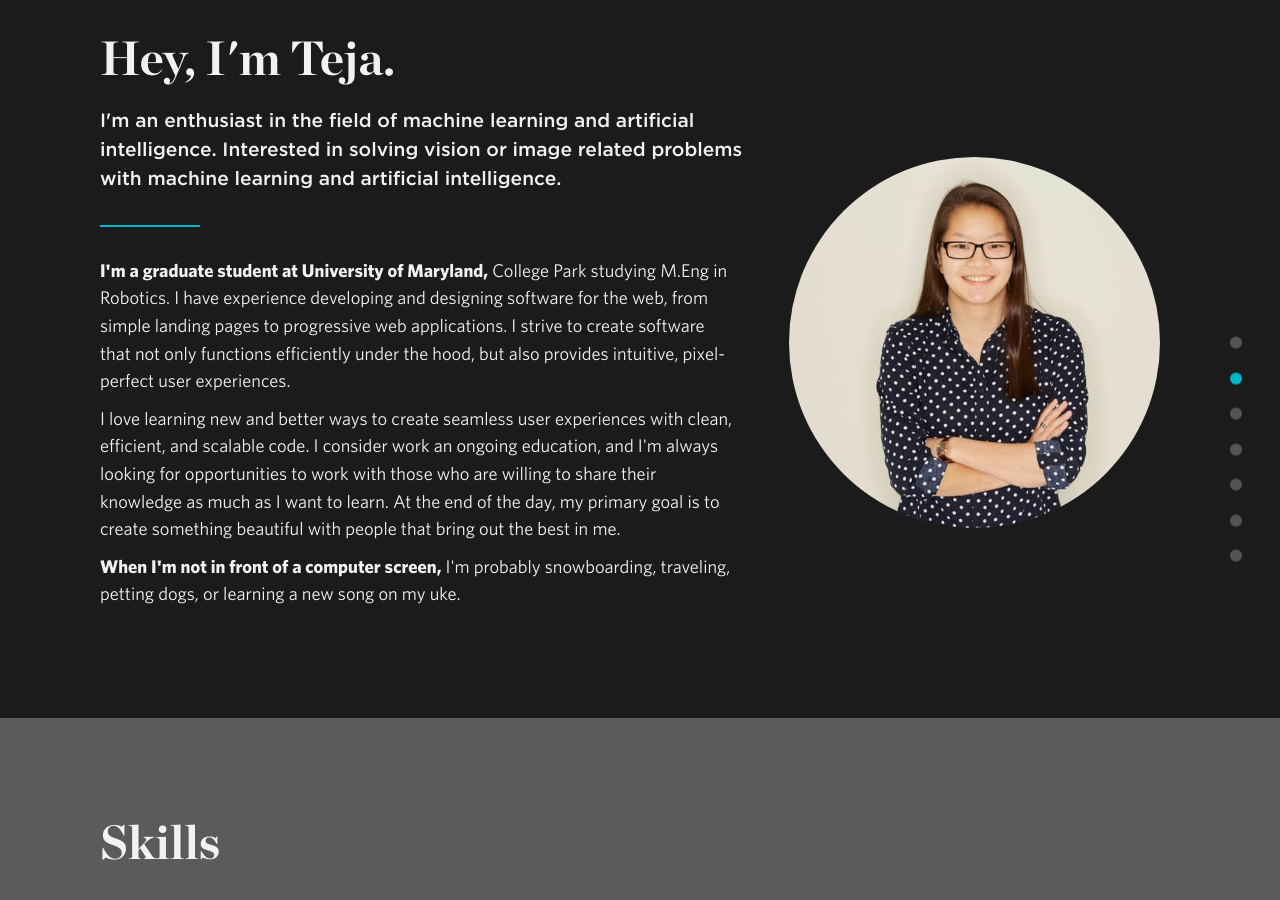
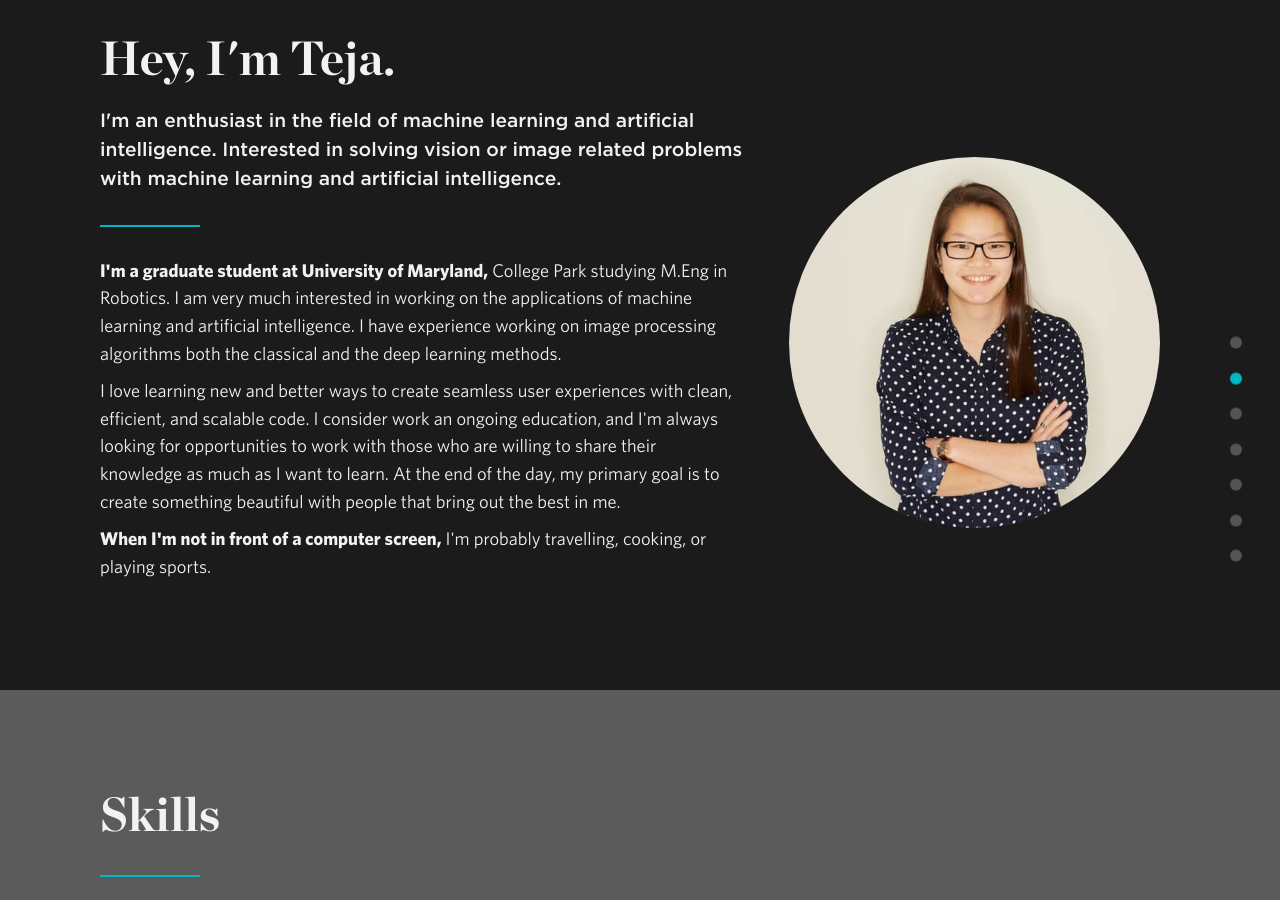
Before and after one commit to sgteja/trailsite.github.io, a Jekyll site: the page built from index.html, in a window 1280 px wide and 900 px high, scrolled down 995 px. Built offline with Jekyll 4.4.1, drawn with Linux system fonts in a browser that asks for light colours; nearby versions of some CDN libraries.

Commit message:
Second Para to be edited

```diff
--- a/_includes/about.html
+++ b/_includes/about.html
@@ -7,9 +7,9 @@
       <div class="about-wrapper">
         <img class="headshot" src="img/headshot.jpg" alt="headshot">
         <div class="about-text-wrapper">
-          <p class="about-text"><strong>I'm a graduate student at University of Maryland,</strong> College Park studying M.Eng in Robotics. I have experience developing and designing software for the web, from simple landing pages to progressive web applications. I strive to create software that not only functions efficiently under the hood, but also provides intuitive, pixel-perfect user experiences.</p>
+          <p class="about-text"><strong>I'm a graduate student at University of Maryland,</strong> College Park studying M.Eng in Robotics. I am very much interested in working on the applications of machine learning and artificial intelligence. I have experience working on image processing algorithms both the classical and the deep learning methods.</p>
           <p class="about-text">I love learning new and better ways to create seamless user experiences with clean, efficient, and scalable code. I consider work an ongoing education, and I'm always looking for opportunities to work with those who are willing to share their knowledge as much as I want to learn. At the end of the day, my primary goal is to create something beautiful with people that bring out the best in me.</p>
-          <p class="about-text"><strong>When I'm not in front of a computer screen,</strong> I'm probably snowboarding, traveling, petting dogs, or learning a new song on my uke.</p>
+          <p class="about-text"><strong>When I'm not in front of a computer screen,</strong> I'm probably travelling, cooking, or playing sports.</p>
         </div>
       </div>
     </div>
```
